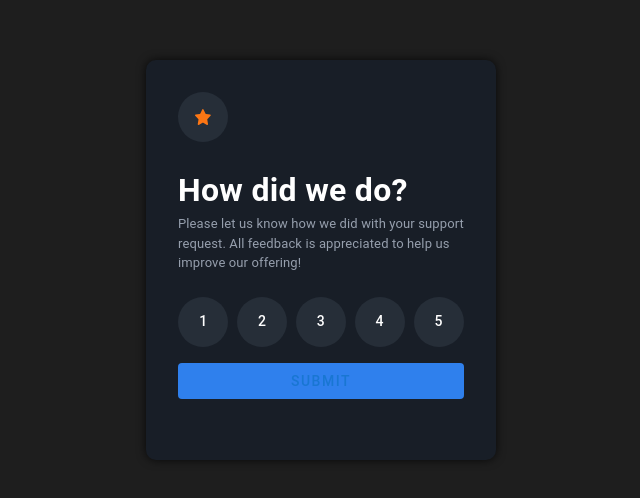
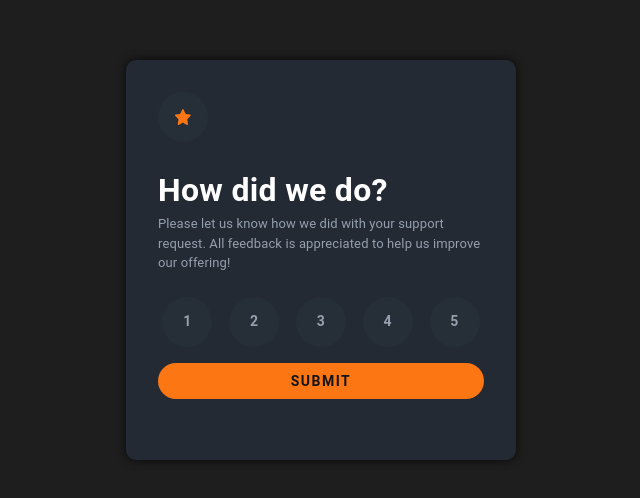
Before and after one commit to iAngkur/next-30-days-challenge, a Next.js app: page /day5 in a window 1280 px wide. Shown: the part 140-638 px from the top of the page, without its empty margins (319-959 px from the left). Built offline with nearby package versions, Linux system fonts and the light colour scheme.

Commit message:
completed day 5

```diff
--- /dev/null
+++ b/app/day5/layout.tsx
@@ -0,0 +1,30 @@
+import React from "react";
+import Box from "@mui/material/Box";
+
+export default function layout({ children }: { children: React.ReactNode }) {
+  return (
+    <Box
+      sx={{
+        height: "100vh",
+        backgroundColor: "#1E1E1E",
+        display: "flex",
+        justifyContent: "center",
+        alignItems: "center",
+      }}
+    >
+      <Box
+        sx={{
+          width: "390px",
+          height: "400px",
+          backgroundColor: "#232A34",
+          color: "white",
+          padding: "2rem",
+          boxShadow: "0px 0px 10px 0px rgba(0,0,0,0.75)",
+          borderRadius: "10px",
+        }}
+      >
+        {children}
+      </Box>
+    </Box>
+  );
+}
--- a/app/day5/page.tsx
+++ b/app/day5/page.tsx
@@ -1,19 +1,23 @@
+"use client";
 import RatingsContainer from "@/components/day5/RatingsContainer";
-import Box from "@mui/material/Box";
-import React from "react";
+import ThanksContainer from "@/components/day5/ThanksContainer";
+import React, { useState } from "react";
 
-export default function page() {
-  return (
-    <Box
-      sx={{
-        height: "100vh",
-        backgroundColor: "#1E1E1E",
-        display: "flex",
-        justifyContent: "center",
-        alignItems: "center",
-      }}
-    >
-      <RatingsContainer />
-    </Box>
+export default function Home() {
+  const [hasSubmitted, setHasSubmitted] = useState({
+    shouldShowThanksContainer: false,
+    selectedRating: 0,
+  });
+
+  const handleOnSubmit = (currentRating: number) => {
+    setHasSubmitted({
+      shouldShowThanksContainer: true,
+      selectedRating: currentRating,
+    });
+  };
+  return hasSubmitted.shouldShowThanksContainer ? (
+    <ThanksContainer selectedRating={hasSubmitted.selectedRating} />
+  ) : (
+    <RatingsContainer onSubmit={handleOnSubmit} />
   );
 }
--- a/components/day5/RatingButton.tsx
+++ b/components/day5/RatingButton.tsx
@@ -1,11 +1,21 @@
 import Button from "@mui/material/Button";
 import React from "react";
 
-type RatingButtonProps = Readonly<{
+type RatingButtonProps = {
   label: number;
-}>;
+  value: number;
+  currentRating: number;
+  setCurrentRating: (value: number) => void;
+};
 
-export default function RatingButton({ label }: RatingButtonProps) {
+export default function RatingButton({
+  label,
+  value,
+  currentRating,
+  setCurrentRating,
+}: Readonly<RatingButtonProps>) {
+  const isIncludedInRating = value <= currentRating;
+
   return (
     <Button
       sx={{
@@ -14,9 +24,17 @@ export default function RatingButton({ label }: RatingButtonProps) {
         width: "50px",
         height: "50px",
         borderRadius: "50%",
-        backgroundColor: "#262E38",
-        color: "white",
+        backgroundColor: isIncludedInRating ? "#FFFFFF" : "#262E38",
+        color: isIncludedInRating ? "#262E38" : "#969FAD",
+        transition: "background-color 0.2s ease",
+        fontWeight: 600,
+
+        "&:hover": {
+          backgroundColor: "#FC7614",
+          color: "#262E38",
+        },
       }}
+      onClick={() => setCurrentRating(value)}
     >
       {label}
     </Button>
--- /dev/null
+++ b/components/day5/RatingButtons.tsx
@@ -0,0 +1,62 @@
+"use client";
+import React, { useState } from "react";
+import RatingButton from "./RatingButton";
+import Box from "@mui/material/Box";
+import Button from "@mui/material/Button";
+
+type RatingButtonsProps = {
+  onSubmit: (currentRating: number) => void;
+};
+
+const ratings = [1, 2, 3, 4, 5];
+
+export default function RatingButtons({
+  onSubmit,
+}: Readonly<RatingButtonsProps>) {
+  const [currentRating, setCurrentRating] = useState(0);
+
+  return (
+    <>
+      <Box
+        sx={{
+          display: "flex",
+          justifyContent: "space-around",
+          marginTop: "1.5rem",
+          gap: "0.5rem",
+        }}
+      >
+        {ratings.map((rating) => (
+          <RatingButton
+            key={rating}
+            label={rating}
+            value={rating}
+            currentRating={currentRating}
+            setCurrentRating={setCurrentRating}
+          />
+        ))}
+      </Box>
+      <Button
+        sx={{
+          textTransform: "uppercase",
+          letterSpacing: "1.5px",
+          width: "100%",
+          marginTop: "1rem",
+          backgroundColor: "#FC7614",
+          color: "#131518",
+          fontWeight: 600,
+          borderRadius: "1.25rem",
+
+          "&:active": {
+            backgroundColor: "white",
+          },
+        }}
+        onClick={() => {
+          if (currentRating <= 0) return;
+          onSubmit(currentRating);
+        }}
+      >
+        Submit
+      </Button>
+    </>
+  );
+}
--- a/components/day5/Ratings.tsx
+++ /dev/null
@@ -1,23 +0,0 @@
-import React from "react";
-import RatingButton from "./RatingButton";
-import Box from "@mui/material/Box";
-
-const ratings = [1, 2, 3, 4, 5];
-
-export default function Ratings() {
-  return (
-    <Box
-      sx={{
-        display: "flex",
-        justifyContent: "space-around",
-        marginTop: "1.5rem",
-        gap: "0.5rem",
-
-      }}
-    >
-      {ratings.map((rating) => (
-        <RatingButton key={rating} label={rating} />
-      ))}
-    </Box>
-  );
-}
--- a/components/day5/RatingsContainer.tsx
+++ b/components/day5/RatingsContainer.tsx
@@ -2,22 +2,17 @@ import Typography from "@mui/material/Typography";
 import Box from "@mui/material/Box";
 import Image from "next/image";
 import React from "react";
-import Ratings from "./Ratings";
-import Button from "@mui/material/Button";
+import RatingButtons from "./RatingButtons";
 
-function RatingsContainer() {
+type RatingButtonsContainerProps = {
+  onSubmit: (currentRating: number) => void;
+};
+
+function RatingButtonsContainer({
+  onSubmit,
+}: Readonly<RatingButtonsContainerProps>) {
   return (
-    <Box
-      sx={{
-        width: "350px",
-        height: "400px",
-        backgroundColor: "#181E27",
-        color: "white",
-        padding: "2rem",
-        boxShadow: "0px 0px 10px 0px rgba(0,0,0,0.75)",
-        borderRadius: "10px",
-      }}
-    >
+    <>
       <Box
         sx={{
           padding: "1rem",
@@ -49,20 +44,11 @@ function RatingsContainer() {
         Please let us know how we did with your support request. All feedback is
         appreciated to help us improve our offering!
       </Typography>
-      <Ratings />
-      <Button
-        sx={{
-          textTransform: "uppercase",
-          letterSpacing: "1.5px",
-          width: "100%",
-          marginTop: "1rem",
-          backgroundColor: "#2F80ED",
-        }}
-      >
-        Submit
-      </Button>
-    </Box>
+      <RatingButtons
+        onSubmit={onSubmit}
+      />
+    </>
   );
 }
 
-export default RatingsContainer;
+export default RatingButtonsContainer;
--- /dev/null
+++ b/components/day5/ThanksContainer.tsx
@@ -0,0 +1,70 @@
+import Box from "@mui/material/Box";
+import Image from "next/image";
+import React from "react";
+import Typography from "@mui/material/Typography";
+
+export default function ThanksContainer({
+  selectedRating,
+}: Readonly<{
+  selectedRating: number;
+}>) {
+  return (
+    <Box
+      sx={{
+        display: "flex",
+        flexDirection: "column",
+        textAlign: "center",
+      }}
+    >
+      <Box
+        sx={{
+          padding: "1rem",
+          display: "flex",
+          justifyContent: "center",
+          alignItems: "center",
+        }}
+      >
+        <Image
+          src="/assets5/images/illustration-thank-you.svg"
+          alt="receipt"
+          width={96}
+          height={60}
+        />
+      </Box>
+      <Typography
+        sx={{
+          padding: "0.5rem 1rem",
+          borderRadius: "20px",
+          fontWeight: 600,
+          marginTop: "1rem",
+          backgroundColor: "#262E38",
+          color: "#FC7614",
+          border: "1px solid rgb(35, 38, 43)",
+        }}
+      >
+        You selected {selectedRating} out of 5
+      </Typography>
+      <Typography
+        sx={{
+          fontSize: "2rem",
+          color: "white",
+          fontWeight: 600,
+          marginBlock: "1rem",
+          fontFamily: "serif",
+        }}
+      >
+        Thank you!
+      </Typography>
+      <Typography
+        sx={{
+          lineHeight: "1.8",
+          color: "#969FAD",
+          fontFamily: "sans-serif",
+        }}
+      >
+        We appreciate you taking the time to give a rating. If you ever need
+        more support, don&apos;t hesitate to get in touch!
+      </Typography>
+    </Box>
+  );
+}
```
